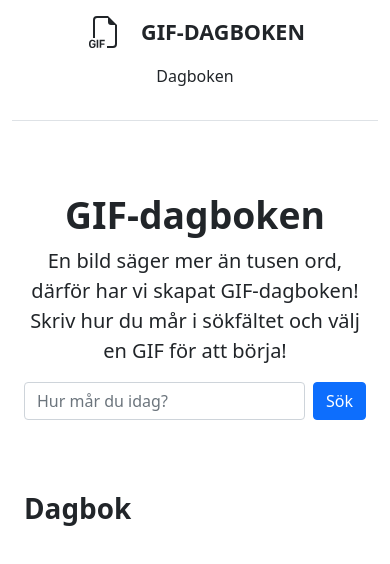
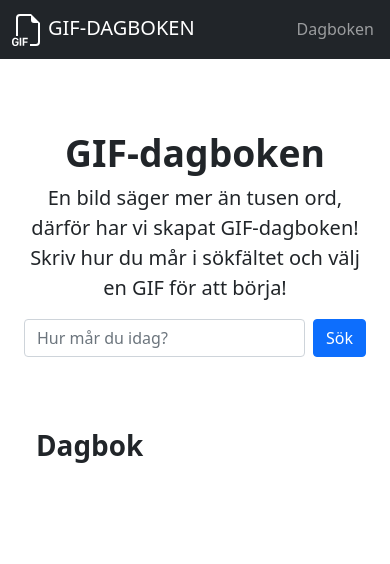
Before and after one commit to jonfra165/projektarbete, a React (Create React App) app: page / in a window 390 px wide. Shown: the top 564 px of the page. Built offline with nearby package versions, Linux system fonts and the light colour scheme.

Commit message:
Fixed navbar responsivity

```diff
--- a/src/components/Diary.jsx
+++ b/src/components/Diary.jsx
@@ -3,9 +3,9 @@ import Gif from "./Gif";
 
 const Diary = (props) => {
     return (
-        <>
+        <div className="container">
             <h1 className='fw-bold mt-5' id="scrollspyDiary">Dagbok</h1>
-            <div className="row row-cols-2 row-cols-sm-4 row-cols-md-6 g-4 text-center d-flex align-items-stretch mb-3">
+            <div className="row row-cols-2 row-cols-sm-3 row-cols-md-4 row-cols-lg-6 g-4 text-center d-flex align-items-stretch mb-3">
                 {props.gifList.map((el, i) => {
                     return (
                         <div key={i} className="col">
@@ -22,7 +22,7 @@ const Diary = (props) => {
                 }
                 )}
             </div>
-        </>
+        </div>
     );
 };
 
--- a/src/components/Navbar.jsx
+++ b/src/components/Navbar.jsx
@@ -2,20 +2,18 @@ import React from "react";
 
 const Navbar = () => {
     return (
-    <div className="container">
-    <header className="d-flex flex-wrap align-items-center justify-content-center justify-content-md-between py-3 mb-4 border-bottom">
-        <a href="index.html" className="d-flex align-items-center mb-2 mb-md-0 text-dark text-decoration-none">
+    <nav className="navbar bg-dark navbar-dark px-2 px-sm-5">
+        <a className="navbar-brand" href="index.html">
             <svg xmlnsXlink="http://www.w3.org/2000/svg" width="40" height="32" fill="currentColor" className="bi bi-filetype-gif" viewBox="0 0 16 16">
                 <path fillRule="evenodd" d="M14 4.5V14a2 2 0 0 1-2 2H9v-1h3a1 1 0 0 0 1-1V4.5h-2A1.5 1.5 0 0 1 9.5 3V1H4a1 1 0 0 0-1 1v9H2V2a2 2 0 0 1 2-2h5.5L14 4.5ZM3.278 13.124a1.403 1.403 0 0 0-.14-.492 1.317 1.317 0 0 0-.314-.407 1.447 1.447 0 0 0-.48-.275 1.88 1.88 0 0 0-.636-.1c-.361 0-.67.076-.926.229a1.48 1.48 0 0 0-.583.632 2.136 2.136 0 0 0-.199.95v.506c0 .272.035.52.105.745.07.224.177.417.32.58.142.162.32.288.533.377.215.088.466.132.753.132.268 0 .5-.037.697-.111a1.29 1.29 0 0 0 .788-.77c.065-.174.097-.358.097-.551v-.797H1.717v.589h.823v.255c0 .132-.03.254-.09.363a.67.67 0 0 1-.273.264.967.967 0 0 1-.457.096.87.87 0 0 1-.519-.146.881.881 0 0 1-.305-.413 1.785 1.785 0 0 1-.096-.615v-.499c0-.365.078-.648.234-.85.158-.2.38-.301.665-.301a.96.96 0 0 1 .3.044c.09.03.17.071.236.126a.689.689 0 0 1 .17.19.797.797 0 0 1 .097.25h.776Zm1.353 2.801v-3.999H3.84v4h.79Zm1.493-1.59v1.59h-.791v-3.999H7.88v.653H6.124v1.117h1.605v.638H6.124Z"/>
             </svg>
-            <span className="fs-4 fw-bold ms-3">GIF-DAGBOKEN</span>
+            GIF-DAGBOKEN
         </a>
 
-        <ul className="nav col-12 col-md-auto mb-2 justify-content-center mb-md-0">
-            <li><a href="#scrollspyDiary" className="nav-link px-2 link-dark">Dagboken</a></li>
+        <ul className="navbar-nav">
+            <li><a href="#scrollspyDiary" className="nav-link px-2">Dagboken</a></li>
         </ul>
-    </header>
-    </div>
+    </nav>
     );
 };
 
```
